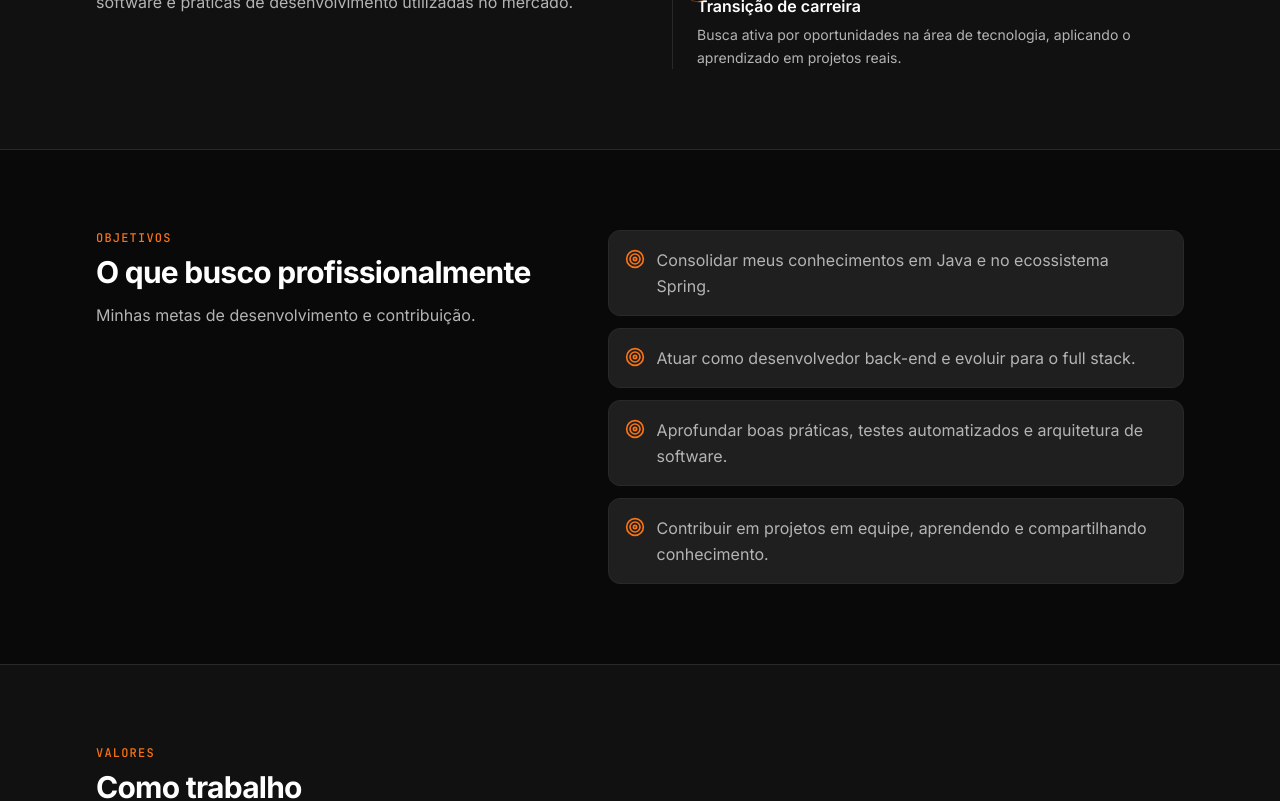
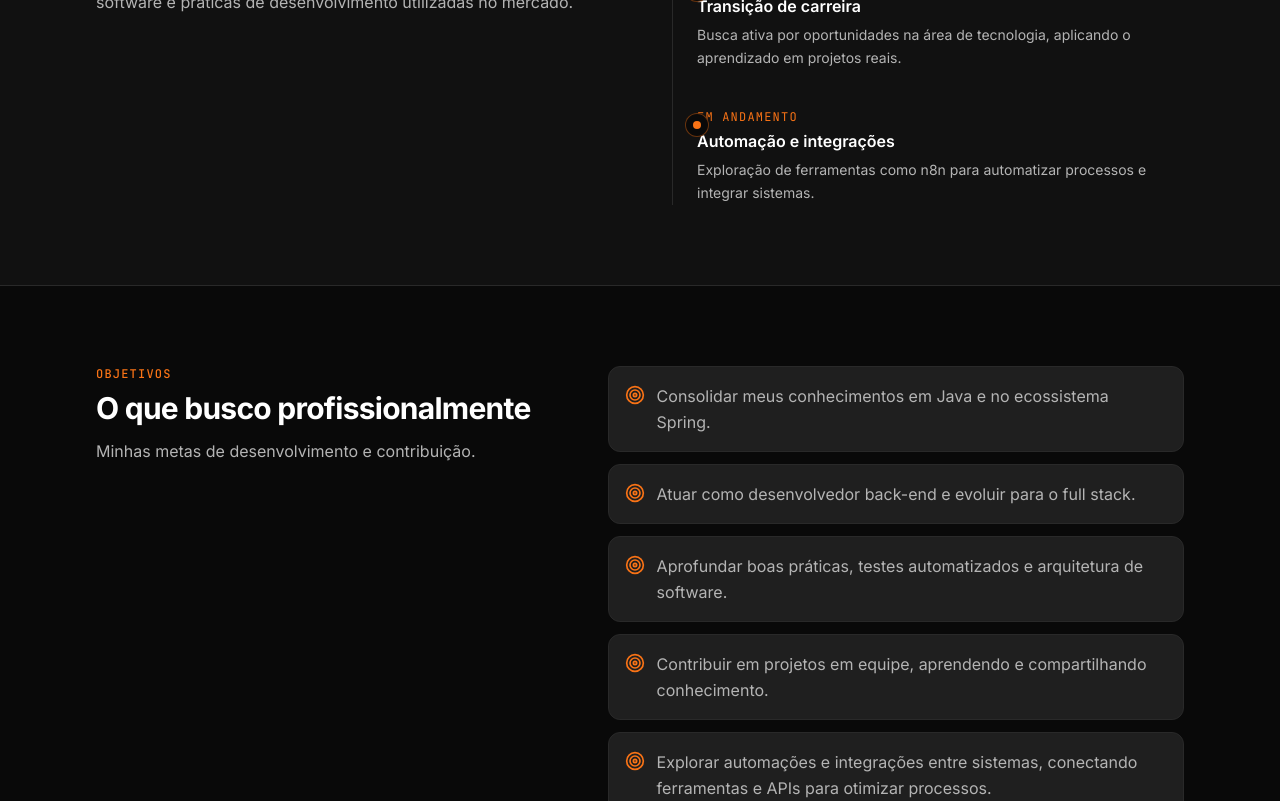
Before and after one commit to diegovieiradv/portfolio-diego-vieira, a Next.js app: page /sobre in a window 1280 px wide. Shown: the part 1440-2241 px from the top of the page. Built offline with nearby package versions, Linux system fonts and the light colour scheme.

Commit message:
feat: adicionar objetivo de automação e n8n nas tecnologias

```diff
--- a/src/app/sobre/page.tsx
+++ b/src/app/sobre/page.tsx
@@ -42,6 +42,12 @@ const journeyTimeline = [
       "Busca ativa por oportunidades na área de tecnologia, aplicando o aprendizado em projetos reais.",
     date: "Em andamento",
   },
+  {
+    title: "Automação e integrações",
+    description:
+      "Exploração de ferramentas como n8n para automatizar processos e integrar sistemas.",
+    date: "Em andamento",
+  },
 ];
 
 const goals = [
@@ -49,6 +55,7 @@ const goals = [
   "Atuar como desenvolvedor back-end e evoluir para o full stack.",
   "Aprofundar boas práticas, testes automatizados e arquitetura de software.",
   "Contribuir em projetos em equipe, aprendendo e compartilhando conhecimento.",
+  "Explorar automações e integrações entre sistemas, conectando ferramentas e APIs para otimizar processos.",
 ];
 
 const workValues = [
--- a/src/data/technologies.ts
+++ b/src/data/technologies.ts
@@ -146,4 +146,15 @@ export const technologyCategories: TechnologyCategory[] = [
       },
     ],
   },
+  {
+    category: "Automação e Integrações",
+    items: [
+      {
+        name: "n8n",
+        level: "em aprendizado",
+        description:
+          "Automação de workflows e integração entre sistemas, conectando APIs e ferramentas de forma visual.",
+      },
+    ],
+  },
 ];
```
